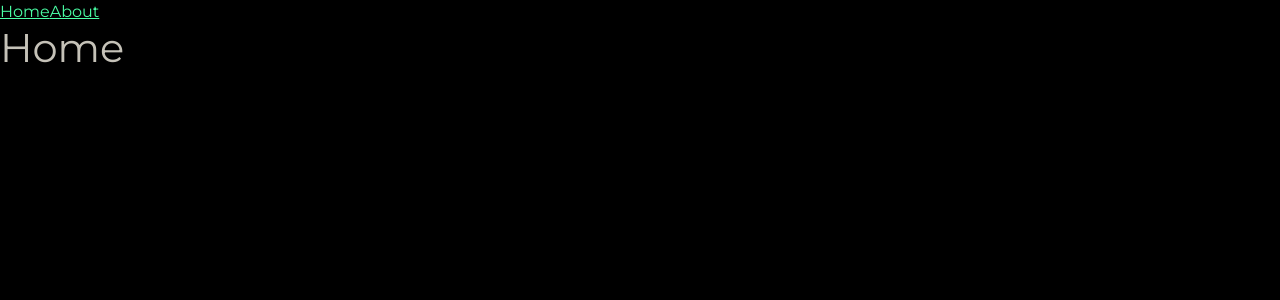
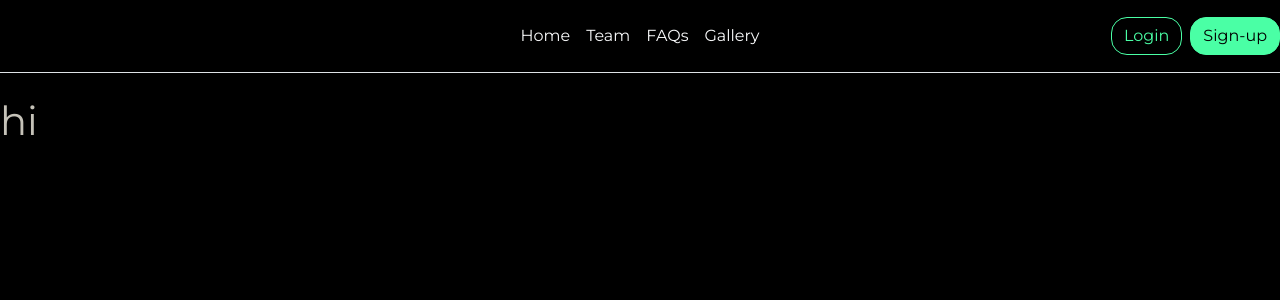
Before and after one commit to organization-x/ai-art-studio, a Vue app in the folder frontend/: page / in a window 1280 px wide. Shown: the top 300 px of the page. Built offline with nearby package versions, Linux system fonts and the light colour scheme.

Commit message:
Got nav working with dummy pages

```diff
--- a/frontend/src/App.vue
+++ b/frontend/src/App.vue
@@ -1,11 +1,34 @@
+
 <script setup lang="ts">
 import { RouterLink, RouterView } from 'vue-router'
 import HelloWorld from './components/HelloWorld.vue'
 </script>
 
 <template>
-        <RouterLink to="/">Home</RouterLink>
-        <RouterLink to="/about">About</RouterLink>
+  <header
+    class="d-flex flex-wrap align-items-center justify-content-center justify-content-md-between py-3 mb-4 border-bottom">
+    <a href="/" class="d-flex align-items-center col-md-3 mb-2 mb-md-0 text-dark text-decoration-none">
+      <svg class="bi me-2" width="40" height="32" role="img" aria-label="Bootstrap">
+        <use xlink:href="#bootstrap"></use>
+      </svg>
+    </a>
+
+    <ul class="nav col-12 col-md-auto mb-2 justify-content-center mb-md-0">
+      <li>
+        <RouterLink to="/" class="nav-link px-2 link-light">Home</RouterLink>
+      </li>
+      <li>
+        <RouterLink to="/team" class="nav-link px-2 link-light">Team</RouterLink>
+      </li>
+      <li><a href="#" class="nav-link px-2 link-light" disabled>FAQs</a></li>
+      <li><a href="#" class="nav-link px-2 link-light">Gallery</a></li>
+    </ul>
+
+    <div class="col-md-3 text-end">
+      <button type="button" class="btn btn-outline-primary me-2">Login</button>
+      <button type="button" class="btn btn-primary">Sign-up</button>
+    </div>
+  </header>
 
   <RouterView />
 </template>
--- a/frontend/src/router/index.ts
+++ b/frontend/src/router/index.ts
@@ -1,22 +1,13 @@
+import TeamPageVue from '@/views/TeamPage.vue'
 import { createRouter, createWebHistory } from 'vue-router'
-import HomeView from '../views/HomeView.vue'
+import HomeView from '../views/HomePage.vue'
 
 const router = createRouter({
   history: createWebHistory(import.meta.env.BASE_URL),
   routes: [
-    {
-      path: '/',
-      name: 'home',
-      component: HomeView
-    },
-    {
-      path: '/about',
-      name: 'about',
-      // route level code-splitting
-      // this generates a separate chunk (About.[hash].js) for this route
-      // which is lazy-loaded when the route is visited.
-      component: () => import('../views/AboutView.vue')
-    }
+    { path: '/', component: HomeView },
+    { path: '/team', component: TeamPageVue },
+
   ]
 })
 
--- /dev/null
+++ b/frontend/src/views/HomePage.vue
@@ -0,0 +1,3 @@
+<template>
+<h1>hi</h1>
+</template>
--- a/frontend/src/views/HomeView.vue
+++ /dev/null
@@ -1,7 +0,0 @@
-<script setup lang="ts">
-</script>
-
-<template>
-<h1>Home</h1>
-
-</template>
```
Also changed, not shown: frontend/src/views/TeamPage.vue (renamed from frontend/src/views/AboutView.vue).
